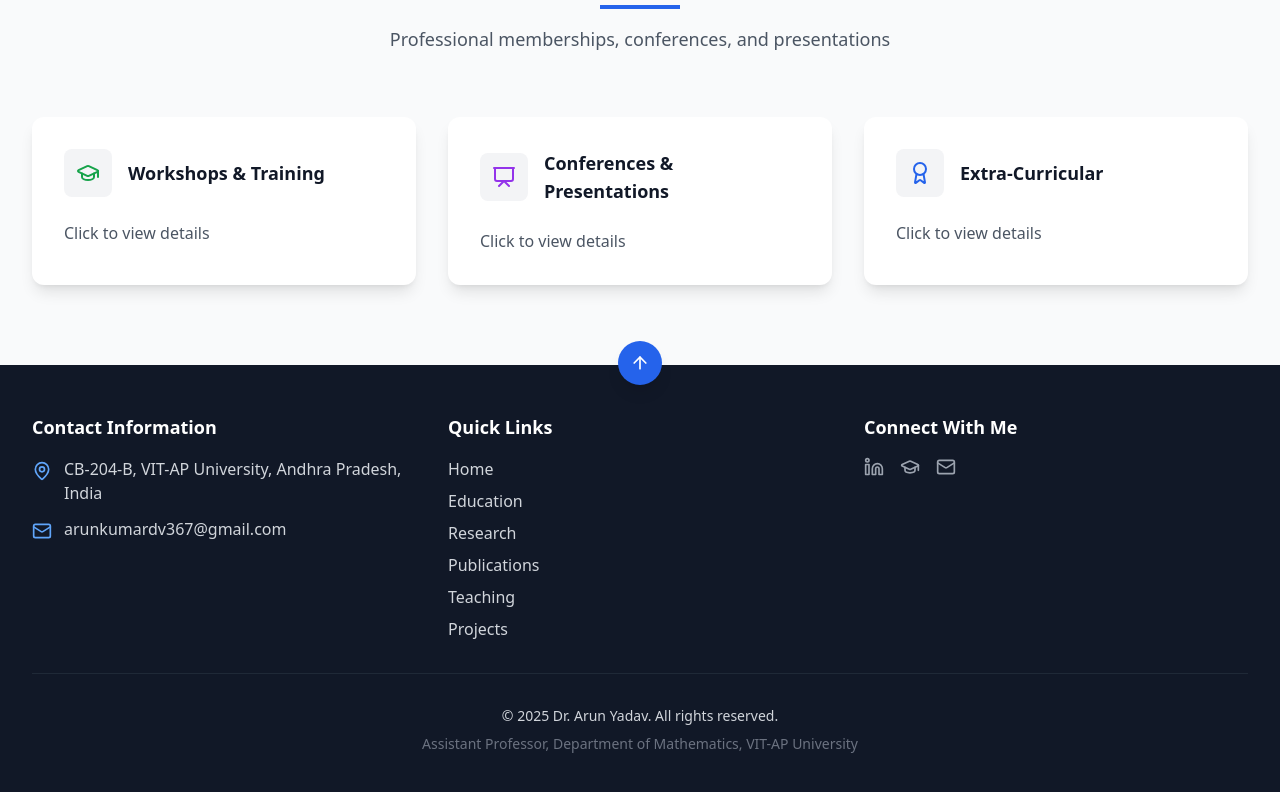
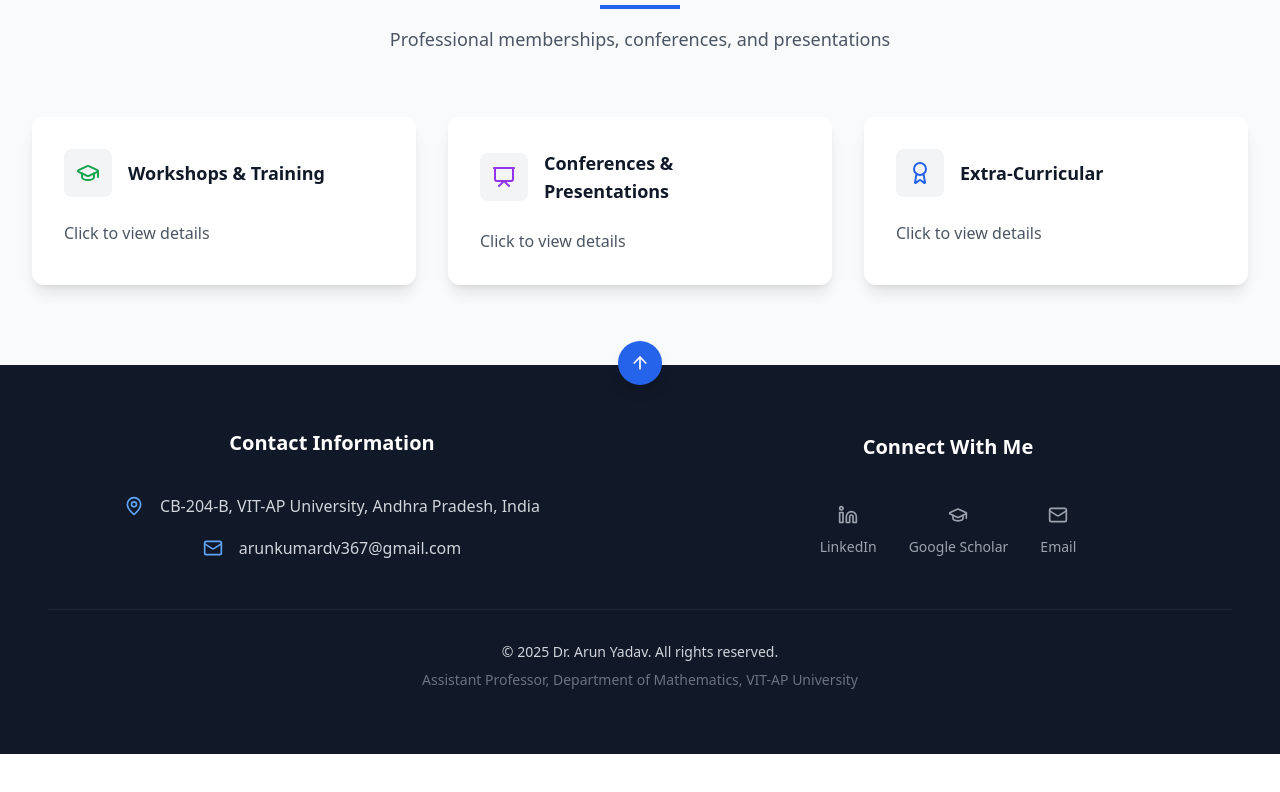
Before and after one commit to divyanshsingh07/Dr.Arun-Kumar-Yadav, a React (Vite) app: page / in a window 1280 px wide. Shown: the part 7641-8433 px from the top of the page. After the commit the page ends 8395 px from the top, so only its background shows below. Built offline with nearby package versions, Linux system fonts and the light colour scheme.

Commit message:
Updated Footer component: Added clickable email links and improved social media icons

```diff
--- a/src/components/Footer.tsx
+++ b/src/components/Footer.tsx
@@ -12,7 +12,6 @@ const Footer = () => {
       icon: <GraduationCap className="w-5 h-5" />,
       href: 'https://scholar.google.com/citations?user=VtlkNG8AAAAJ&hl=en',
     },
-
     {
       name: 'Email',
       icon: <Mail className="w-5 h-5" />,
@@ -25,9 +24,9 @@ const Footer = () => {
       icon: <MapPin className="w-5 h-5" />,
       text: 'CB-204-B, VIT-AP University, Andhra Pradesh, India',
     },
-
     {
       icon: <Mail className="w-5 h-5" />,
+      href: 'mailto:arunkumardv367@gmail.com',
       text: 'arunkumardv367@gmail.com',
     },
   ];
@@ -50,62 +49,49 @@ const Footer = () => {
         <ArrowUp className="w-5 h-5" />
       </button>
 
-      <div className="max-w-7xl mx-auto px-4 sm:px-6 lg:px-8 py-12">
-        <div className="grid grid-cols-1 md:grid-cols-3 gap-8">
+      <div className="max-w-7xl mx-auto px-6 sm:px-8 lg:px-12 py-16">
+        <div className="grid grid-cols-1 md:grid-cols-2 gap-12 items-center justify-items-center">
           {/* Contact Information */}
-          <div>
-            <h3 className="text-white text-lg font-semibold mb-4">Contact Information</h3>
-            <ul className="space-y-3">
+          <div className="space-y-9 text-center w-full">
+            <h3 className="text-white text-xl font-semibold">Contact Information</h3>
+            <ul className="space-y-4">
               {contactInfo.map((info, index) => (
-                <li key={index} className="flex items-start gap-3">
-                  <div className="mt-1 text-blue-400">
+                <li key={index} className="flex items-center justify-center gap-4">
+                  <div className="text-blue-400 flex-shrink-0">
                     {info.icon}
                   </div>
-                  <span>{info.text}</span>
+                  {info.href ? (
+                    <a
+                      href={info.href}
+                      className="text-gray-300 hover:text-blue-400 transition-colors duration-300 leading-relaxed"
+                    >
+                      {info.text}
+                    </a>
+                  ) : (
+                    <span className="text-gray-300 leading-relaxed">{info.text}</span>
+                  )}
                 </li>
               ))}
             </ul>
           </div>
 
-          {/* Quick Links */}
-          <div>
-            <h3 className="text-white text-lg font-semibold mb-4">Quick Links</h3>
-            <ul className="space-y-2">
-              <li>
-                <a href="#home" className="hover:text-blue-400 transition-colors">Home</a>
-              </li>
-              <li>
-                <a href="#education" className="hover:text-blue-400 transition-colors">Education</a>
-              </li>
-              <li>
-                <a href="#research" className="hover:text-blue-400 transition-colors">Research</a>
-              </li>
-              <li>
-                <a href="#publications" className="hover:text-blue-400 transition-colors">Publications</a>
-              </li>
-              <li>
-                <a href="#teaching" className="hover:text-blue-400 transition-colors">Teaching</a>
-              </li>
-              <li>
-                <a href="#projects" className="hover:text-blue-400 transition-colors">Projects</a>
-              </li>
-            </ul>
-          </div>
-
           {/* Social Links */}
-          <div>
-            <h3 className="text-white text-lg font-semibold mb-4">Connect With Me</h3>
-            <div className="flex space-x-4">
+          <div className="space-y-9 text-center w-full">
+            <h3 className="text-white text-xl font-semibold">Connect With Me</h3>
+            <div className="flex justify-center space-x-8">
               {socialLinks.map((link) => (
                 <a
                   key={link.name}
                   href={link.href}
                   target="_blank"
                   rel="noopener noreferrer"
-                  className="text-gray-400 hover:text-blue-400 transition-colors"
+                  className="flex flex-col items-center text-gray-400 hover:text-blue-400 transition-colors duration-300 "
                   title={link.name}
                 >
-                  {link.icon}
+                  <div className="p-2">
+                    {link.icon}
+                  </div>
+                  <span className="text-sm mt-1">{link.name}</span>
                 </a>
               ))}
             </div>
@@ -113,8 +99,8 @@ const Footer = () => {
         </div>
 
         {/* Copyright */}
-        <div className="border-t border-gray-800 mt-8 pt-8 text-center">
-          <p className="text-sm">
+        <div className="border-t border-gray-800 mt-12 pt-8 text-center">
+          <p className="text-sm text-gray-300">
             © {new Date().getFullYear()} Dr. Arun Yadav. All rights reserved.
           </p>
           <p className="text-sm mt-2 text-gray-500">
```
